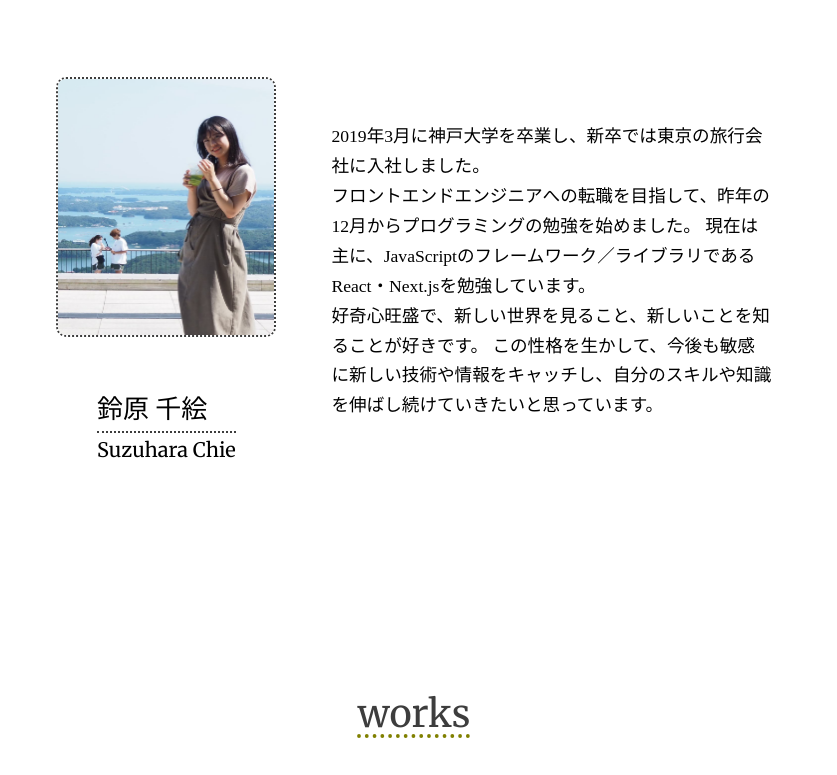
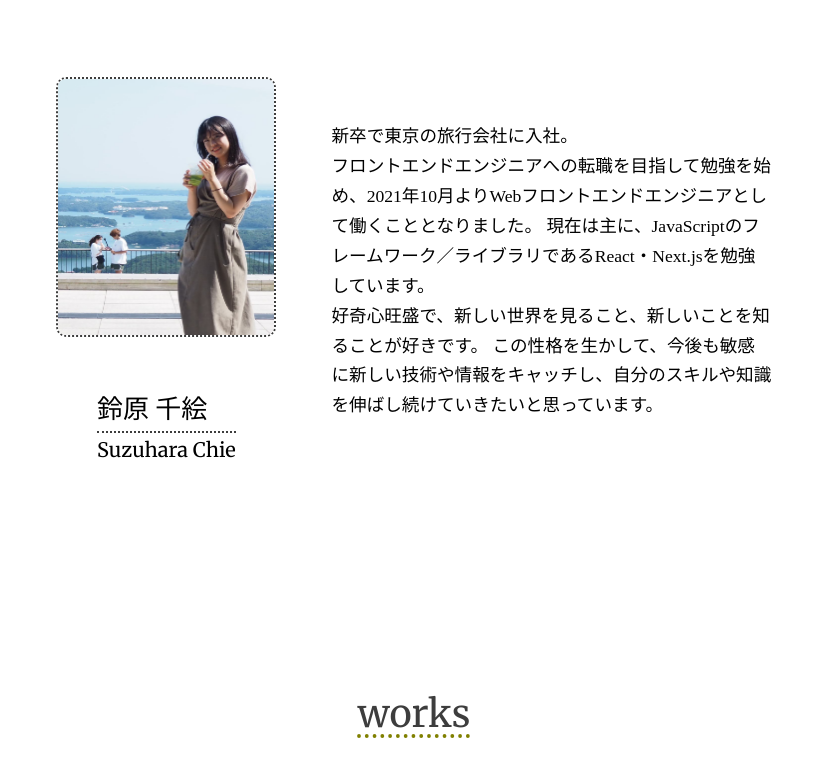
Before and after one commit to suzu1997/MyPortfolio, a website: page index.html in a window 1280 px wide. Shown: the part 968-1743 px from the top of the page, without its empty margins (226-1063 px from the left). Drawn offline with Linux system fonts and the light colour scheme; some packages are replaced by stand-ins of ours.

Commit message:
💬 プロフィール文の更新

```diff
--- a/index.html
+++ b/index.html
@@ -82,8 +82,8 @@
               </div>
             </div>
             <div class="profile-text">
-              2019年3月に神戸大学を卒業し、新卒では東京の旅行会社に入社しました。<br />
-              フロントエンドエンジニアへの転職を目指して、昨年の12月からプログラミングの勉強を始めました。
+              新卒で東京の旅行会社に入社。<br />
+              フロントエンドエンジニアへの転職を目指して勉強を始め、2021年10月よりWebフロントエンドエンジニアとして働くこととなりました。
               現在は主に、JavaScriptのフレームワーク／ライブラリであるReact・Next.jsを勉強しています。<br />
               好奇心旺盛で、新しい世界を見ること、新しいことを知ることが好きです。
               この性格を生かして、今後も敏感に新しい技術や情報をキャッチし、自分のスキルや知識を伸ばし続けていきたいと思っています。
```
